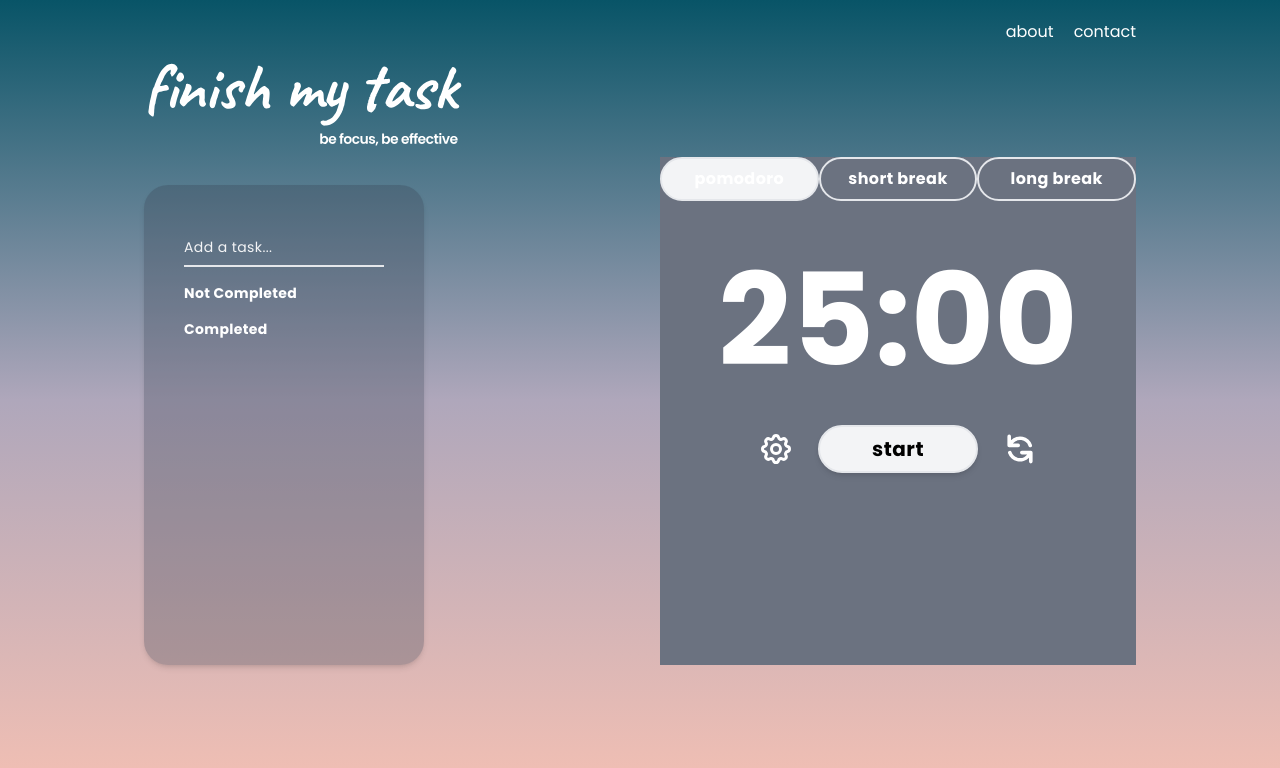
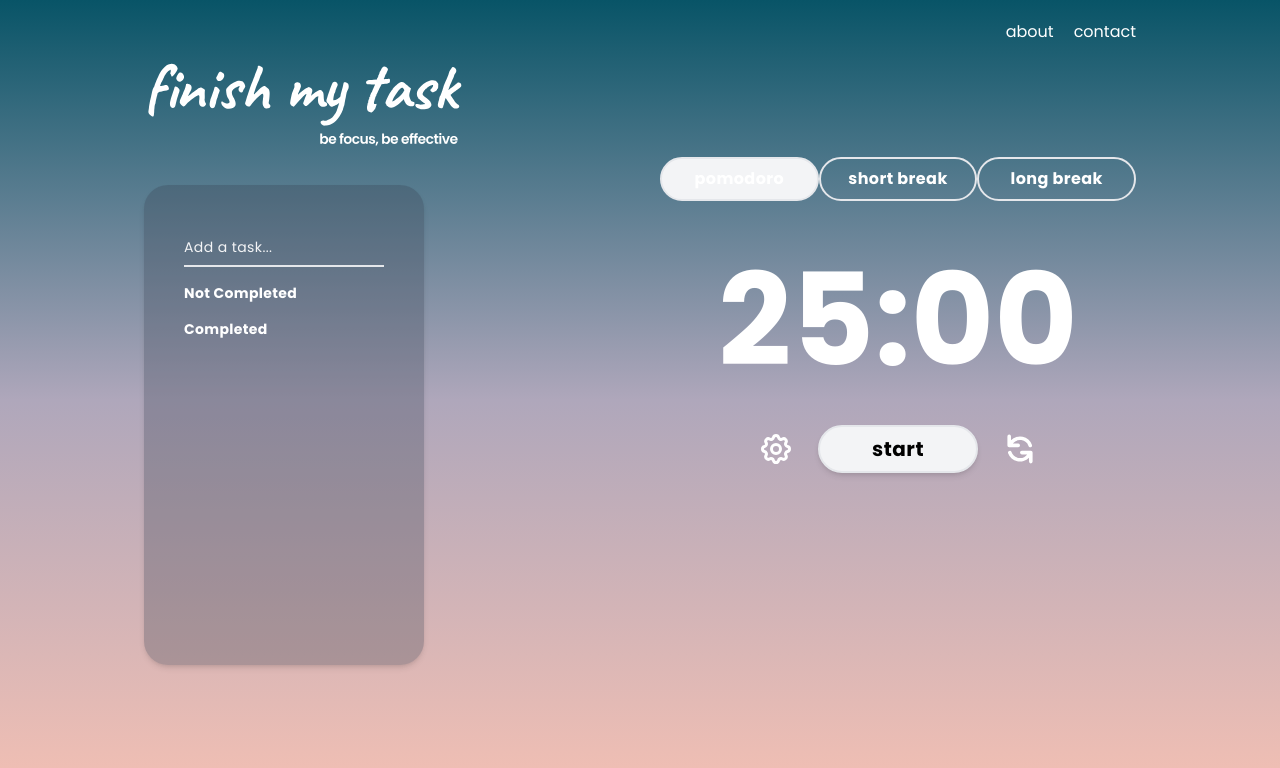
Before and after one commit to leecamm/finish-my-task, a Next.js app: page / in a window 1280 px wide. Shown: the top 768 px of the page. Built offline with nearby package versions, Linux system fonts and the light colour scheme.

Commit message:
fix: form type number min value

```diff
--- a/components/ModalSetting.jsx
+++ b/components/ModalSetting.jsx
@@ -58,6 +58,7 @@ const ModalSetting = ({
                 <input
                   defaultValue={input.defaultValue}
                   type="number"
+                  min="0"
                   className="w-full text-gray-50 bg-gray-200 bg-opacity-30 py-2 rounded-full text-left pl-4 pr-2 border-2 border-gray-200 hover:bg-gray-500"
                   ref={input.ref}
                 />
--- a/components/Pomodoro.jsx
+++ b/components/Pomodoro.jsx
@@ -68,6 +68,24 @@ const Pomodoro = () => {
   };
 
   const timeUp = () => {
+    // let i = 0;
+    // while (i < 4) {
+    //   console.log("running while loop");
+    //   if (stage === 0) {
+    //     setStage(1);
+    //     alarmRef.current.play();
+    //     reset();
+    //   } else if (stage === 1) {
+    //     setStage(0);
+    //     alarmRef.current.play();
+    //     reset();
+    //   }
+    //   if (i === 3) {
+    //     console.log(i);
+    //     break;
+    //   }
+    // }
+
     alarmRef.current.play();
     reset();
   };
@@ -109,7 +127,7 @@ const Pomodoro = () => {
   }, [seconds, pomodoro, shortBreak, longBreak, ticking]);
 
   return (
-    <div className="md:col-start-5 md:col-span-4 lg:col-start-6 lg:col-span-5 bg-gray-500">
+    <div className="md:col-start-5 md:col-span-4 lg:col-start-6 lg:col-span-5">
       <Timer
         stage={stage}
         switchStage={switchStage}
```
